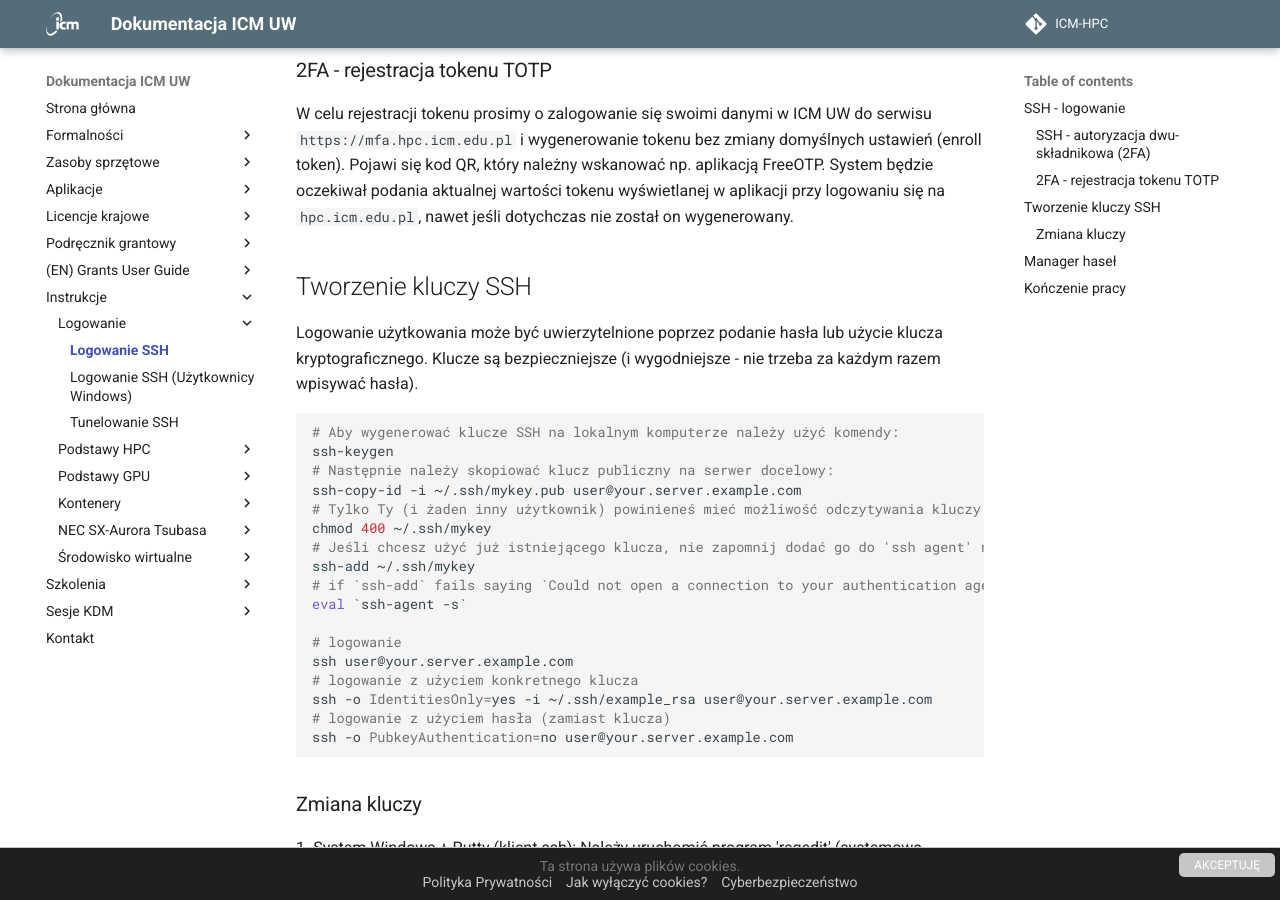
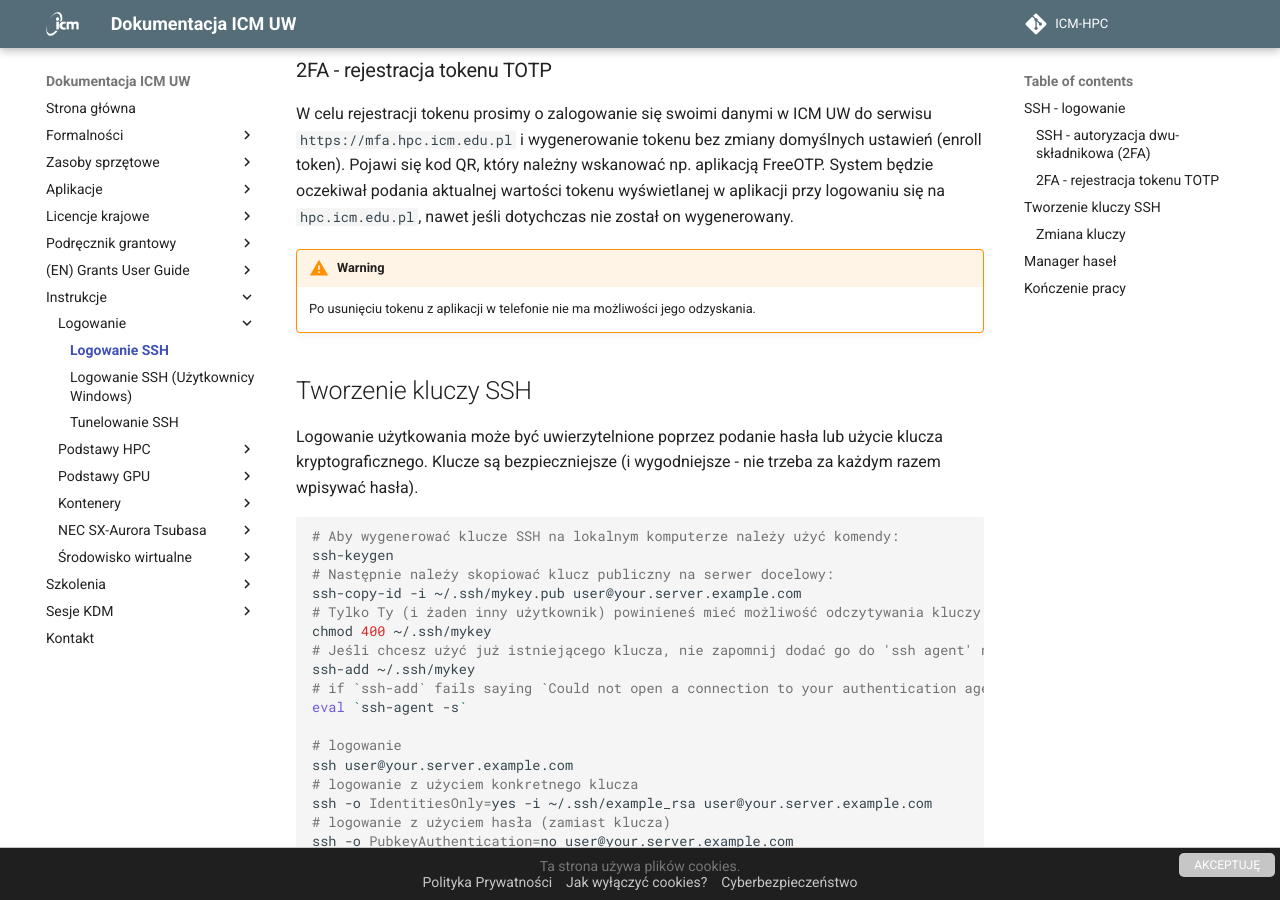
Before and after one commit to kubajal/hpc-docs, an MkDocs documentation site: the page built from docs/Tutorials/Logowanie/ssh.md, in a window 1280 px wide and 900 px high, scrolled down 713 px. Built offline with MkDocs 1.6.1 and Material for MkDocs 9.7.7, drawn with Linux system fonts in a browser that asks for light colours.

Commit message:
nie kasuj tokenow

```diff
--- a/docs/Tutorials/Logowanie/ssh.md
+++ b/docs/Tutorials/Logowanie/ssh.md
@@ -22,6 +22,9 @@ W celu uzyskania kodu konieczne jest zainstalowanie na swoim telefonie aplikacji
 ### 2FA - rejestracja tokenu TOTP
 
 W celu rejestracji tokenu prosimy o zalogowanie się swoimi danymi w ICM UW do serwisu `https://mfa.hpc.icm.edu.pl` i wygenerowanie tokenu bez zmiany domyślnych ustawień (enroll token). Pojawi się kod QR, który należny wskanować np. aplikacją FreeOTP. System będzie oczekiwał podania aktualnej wartości tokenu wyświetlanej w aplikacji przy logowaniu się na `hpc.icm.edu.pl`, nawet jeśli dotychczas nie został on wygenerowany.
+
+!!! Warning
+    Po usunięciu tokenu z aplikacji w telefonie nie ma możliwości jego odzyskania.
 
 ## Tworzenie kluczy SSH
 
```
